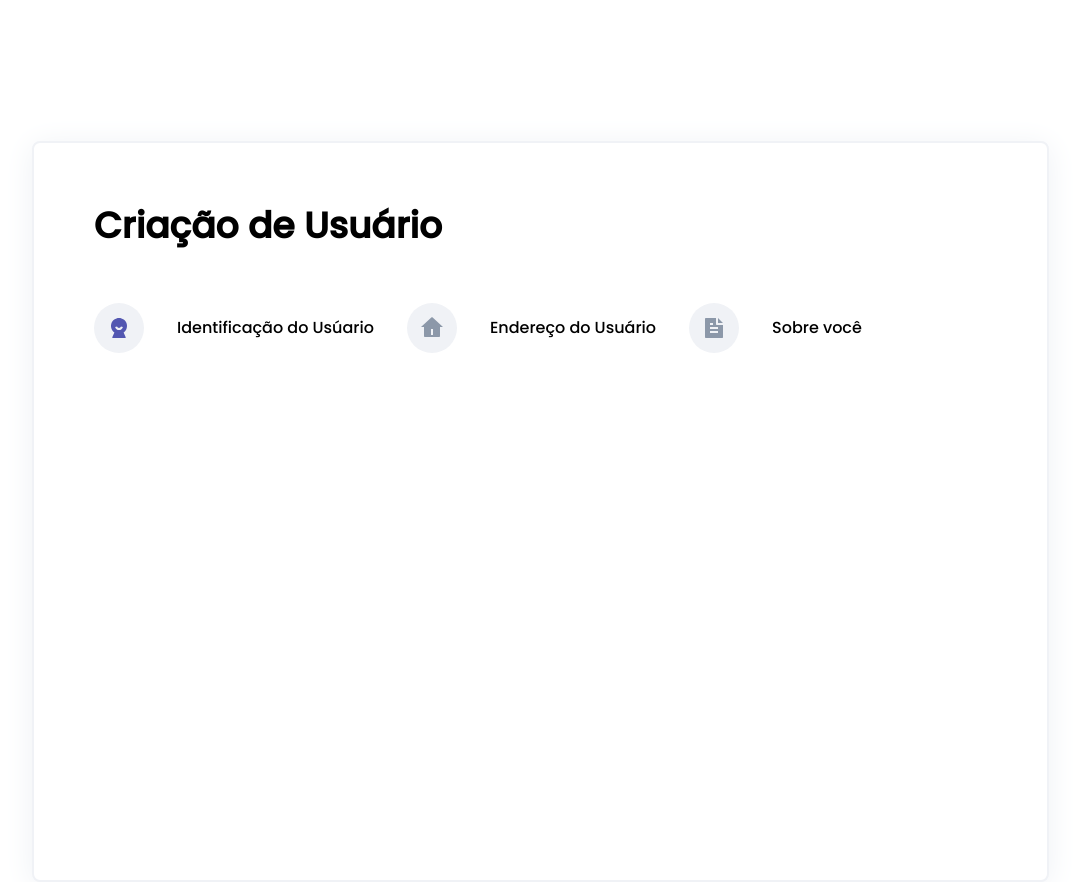
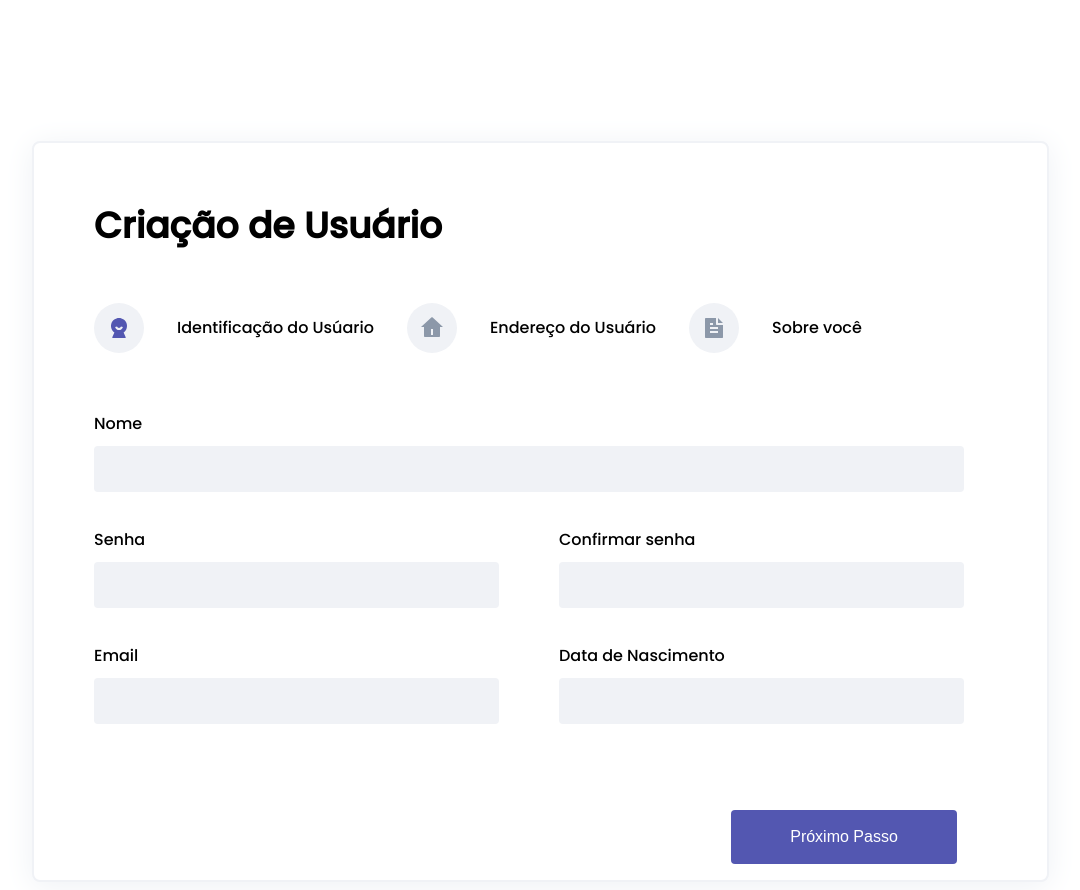
Before and after one commit to Andre-Macedo/teste-frontend-sossego, a React (Create React App) app: page / in a window 1280 px wide. Shown: the whole page, without its empty margins (179-1259 px from the left). Built offline with nearby package versions, Linux system fonts and the light colour scheme.

Commit message:
refactor: Refactor Inputs and UserForm

```diff
--- /dev/null
+++ b/src/components/Input.jsx
@@ -0,0 +1,28 @@
+import React from 'react';
+
+export const Input = props => {
+    const {
+        label,
+        inputType,
+        inputName,
+        inputPlaceholder,
+        value,
+        setValue,
+    } = props;
+
+    return (
+
+        <label>
+            {label}
+            <input
+                type={inputType}
+                name={inputName}
+                placeholder={inputPlaceholder}
+
+                value={value}
+                onChange={event => setValue(event.target.value)}
+            />
+        </label>
+
+    )
+}
--- a/src/pages/AdressForm.jsx
+++ b/src/pages/AdressForm.jsx
@@ -2,7 +2,54 @@ import React from "react";
 
 function AddressForm() {
 
-    return
+    return (
+        <form>
+
+            <label> CEP
+                <input
+                    type="text"
+                    name="name"
+                />
+            </label>
+            <div className="bottomdiv">
+                <label>
+                    Senha
+                    <input
+                        type="password"
+                        name="senha"
+                    />
+                </label>
+                <label>
+                    Confirmar Senha
+                    <input
+                        type="password"
+                        name="confirmar senha"
+                    />
+                </label>
+            </div>
+            <div className="bottomdiv">
+                <label>
+                    Email
+                    <input
+                        type="email"
+                        name="email"
+                    />
+                </label>
+                <label>
+                    Data de Nascimento
+                    <input
+                        type="text"
+                        onChange={(e) => console.log(e.target.value)}
+                        onFocus={(e) => (e.target.type = "date")}
+                        onBlur={(e) => (e.target.type = "text")}
+                    />
+                </label>
+            </div>
+            <div className="buttons">
+                <input type="button" value="Próximo Passo" />
+            </div>
+        </form>
+    )
 }
 
 
--- a/src/pages/Layout.jsx
+++ b/src/pages/Layout.jsx
@@ -11,7 +11,7 @@ function Layout() {
         <div className="container">
             <h1>Criação de Usuário</h1>
             <NavBar />
-            <AddressForm />
+            <UserForm />
         </div>
     )
 }
--- a/src/pages/UserForm.jsx
+++ b/src/pages/UserForm.jsx
@@ -1,41 +1,19 @@
 import React from "react";
 import "../styles/userform.scss"
+
+import { Input } from "../components/Input";
 
 function UserForm() {
 
     return (
         <form>
-
-            <label> Nome
-                <input
-                    type="text"
-                    name="nome"
-                />
-            </label>
+            <Input label="Nome" inputType="text" inputName="Nome" />
             <div className="bottomdiv">
-                <label>
-                    Senha
-                    <input
-                        type="password"
-                        name="senha"
-                    />
-                </label>
-                <label>
-                    Confirmar Senha
-                    <input
-                        type="password"
-                        name="confirmar senha"
-                    />
-                </label>
+                <Input label="Senha" inputType="password" inputName="Senha" />
+                <Input label="Confirmar senha" inputType="password" inputName="Confirmar senha" />
             </div>
             <div className="bottomdiv">
-                <label>
-                    Email
-                    <input
-                        type="email"
-                        name="email"
-                    />
-                </label>
+                <Input label="Email" inputType="email" inputName="Email" />
                 <label>
                     Data de Nascimento
                     <input
@@ -47,7 +25,7 @@ function UserForm() {
                 </label>
             </div>
             <div className="buttons">
-                <input type="button" value="Próximo Passo" />
+                <Input inputType="button" value="Próximo Passo" />
             </div>
         </form>
     )
```
